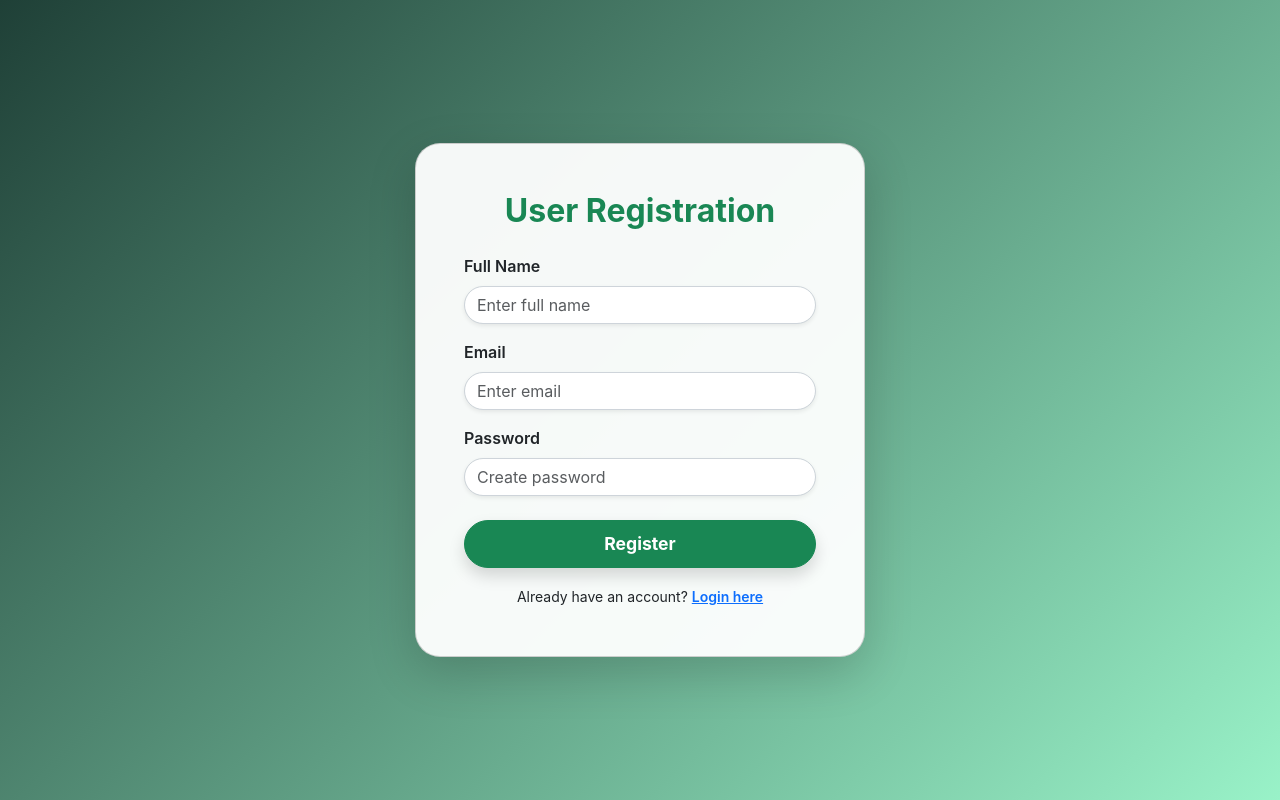
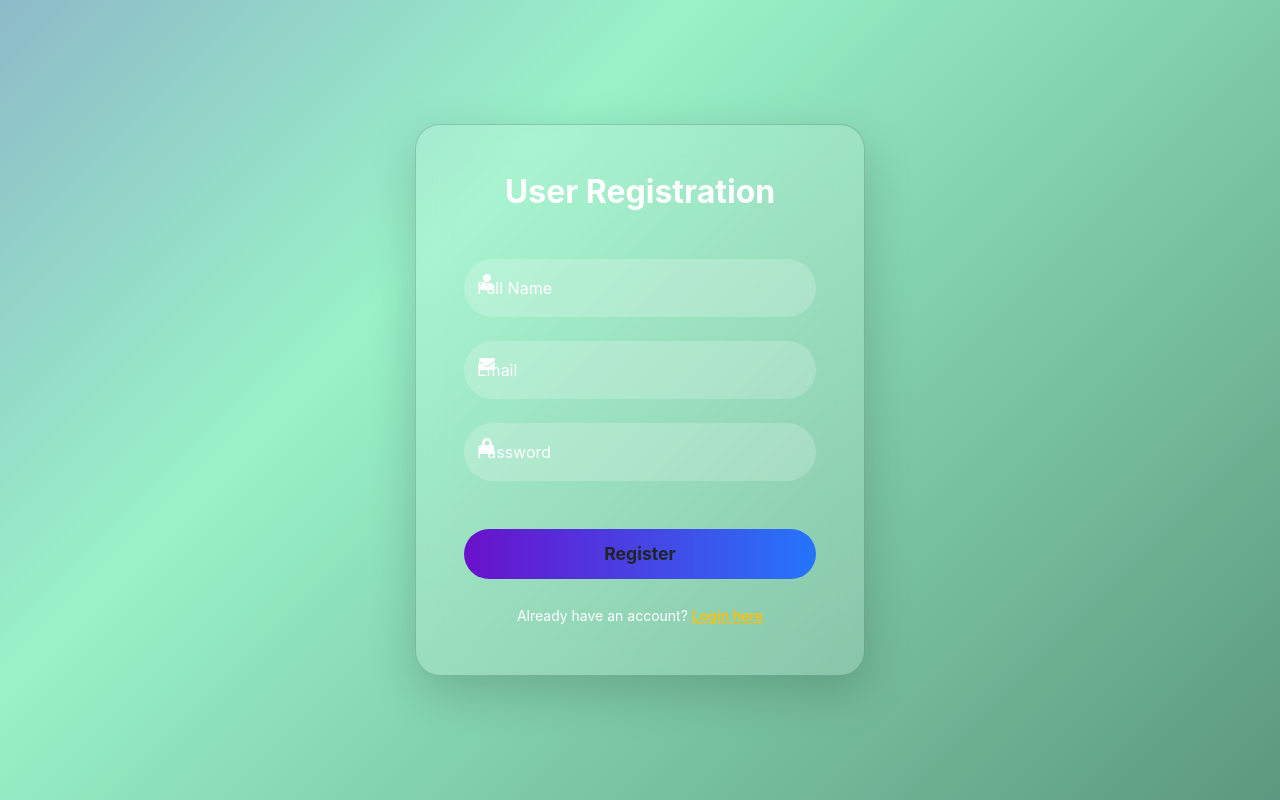
Before and after one commit to KOREADEVELOPERS/managementstudentreal, a React (Create React App) app: page /Register in a window 1280 px wide. Built offline with nearby package versions, Linux system fonts and the light colour scheme.

Commit message:
Update Registeredpage.jsx

```diff
--- a/src/COMPONENTS/Registeredpage.jsx
+++ b/src/COMPONENTS/Registeredpage.jsx
@@ -3,6 +3,7 @@ import React, { useState, useEffect } from "react";
 import AOS from "aos";
 import "aos/dist/aos.css";
 import { useNavigate } from "react-router-dom";
+import { FaUser, FaEnvelope, FaLock } from "react-icons/fa";
 
 const Registeredpage = () => {
   const navigate = useNavigate();
@@ -48,72 +49,97 @@ const Registeredpage = () => {
       className="d-flex align-items-center justify-content-center"
       style={{
         minHeight: "100vh",
-        background: "linear-gradient(135deg, #1f4037, #99f2c8)",
+        background: "linear-gradient(-45deg, #1f4037, #99f2c8, #6a11cb, #2575fc)",
+        backgroundSize: "400% 400%",
+        animation: "gradientBG 15s ease infinite",
         padding: "20px",
       }}
     >
+      <style>
+        {`
+          @keyframes gradientBG {
+            0% {background-position: 0% 50%;}
+            50% {background-position: 100% 50%;}
+            100% {background-position: 0% 50%;}
+          }
+        `}
+      </style>
+
       <div
-        className="card shadow-lg p-5"
+        className="card p-5 shadow-lg"
         data-aos="fade-up"
         style={{
           maxWidth: "450px",
           width: "100%",
           borderRadius: "25px",
-          background: "rgba(255,255,255,0.95)",
+          background: "rgba(255,255,255,0.15)",
+          backdropFilter: "blur(15px)",
+          color: "#fff",
         }}
       >
-        <h2 className="text-center mb-4 text-success fw-bold">
+        <h2 className="text-center mb-5 fw-bold" style={{ color: "#fff" }}>
           User Registration
         </h2>
 
         <form onSubmit={handleSubmit}>
-          <div className="mb-3">
-            <label className="form-label fw-semibold">Full Name</label>
+          {/* Full Name */}
+          <div className="form-floating mb-4">
             <input
               type="text"
-              className="form-control rounded-pill shadow-sm"
+              className="form-control rounded-pill ps-5"
+              id="name"
               name="name"
               value={user.name}
               onChange={handleChange}
               required
-              placeholder="Enter full name"
-              style={{ border: "1px solid #ced4da" }}
+              placeholder="Full Name"
+              style={{ background: "rgba(255,255,255,0.2)", border: "none", color: "#fff" }}
             />
+            <label htmlFor="name">Full Name</label>
+            <FaUser style={{ position: "absolute", top: "15px", left: "15px", color: "#fff" }} />
           </div>
 
-          <div className="mb-3">
-            <label className="form-label fw-semibold">Email</label>
+          {/* Email */}
+          <div className="form-floating mb-4">
             <input
               type="email"
-              className="form-control rounded-pill shadow-sm"
+              className="form-control rounded-pill ps-5"
+              id="email"
               name="email"
               value={user.email}
               onChange={handleChange}
               required
-              placeholder="Enter email"
-              style={{ border: "1px solid #ced4da" }}
+              placeholder="Email"
+              style={{ background: "rgba(255,255,255,0.2)", border: "none", color: "#fff" }}
             />
+            <label htmlFor="email">Email</label>
+            <FaEnvelope style={{ position: "absolute", top: "15px", left: "15px", color: "#fff" }} />
           </div>
 
-          <div className="mb-4">
-            <label className="form-label fw-semibold">Password</label>
+          {/* Password */}
+          <div className="form-floating mb-5">
             <input
               type="password"
-              className="form-control rounded-pill shadow-sm"
+              className="form-control rounded-pill ps-5"
+              id="password"
               name="password"
               value={user.password}
               onChange={handleChange}
               required
-              placeholder="Create password"
-              style={{ border: "1px solid #ced4da" }}
+              placeholder="Password"
+              style={{ background: "rgba(255,255,255,0.2)", border: "none", color: "#fff" }}
             />
+            <label htmlFor="password">Password</label>
+            <FaLock style={{ position: "absolute", top: "15px", left: "15px", color: "#fff" }} />
           </div>
 
           <button
             type="submit"
-            className="btn btn-success w-100 fw-bold rounded-pill shadow"
+            className="btn w-100 rounded-pill fw-bold"
             style={{
-              padding: "10px 0",
+              background: "linear-gradient(90deg, #6a11cb, #2575fc)",
+              border: "none",
+              padding: "12px 0",
               fontSize: "1.1rem",
               transition: "0.3s",
             }}
@@ -123,10 +149,10 @@ const Registeredpage = () => {
             Register
           </button>
 
-          <div className="text-center mt-3">
+          <div className="text-center mt-4">
             <small>
               Already have an account?{" "}
-              <a href="/login" className="text-primary fw-semibold">
+              <a href="/login" className="text-warning fw-semibold">
                 Login here
               </a>
             </small>
```
